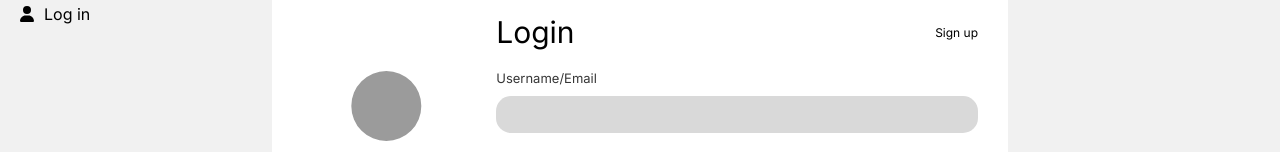
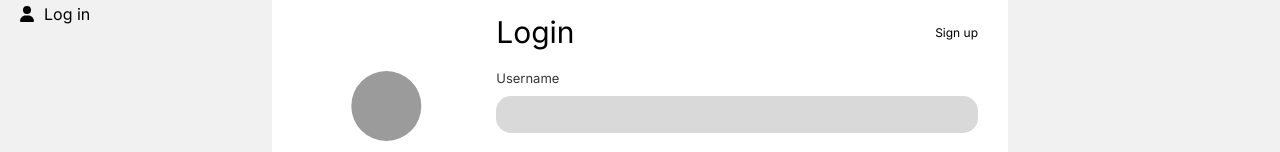
Before and after one commit to arben-djokovic/repertorify-mern, a React (Create React App) app in the folder frontend/: page /login in a window 1280 px wide. Shown: the part 272-424 px from the top of the page. Built offline with nearby package versions, Linux system fonts and the light colour scheme; no server answers.

Commit message:
Set trust proxy to true for proper IP handling behind proxies

```diff
--- a/frontend/src/pages/Registration/Login.js
+++ b/frontend/src/pages/Registration/Login.js
@@ -61,7 +61,7 @@
             <Link to="/signup" className="link">Sign up</Link>
           </div>
           <div className="input">
-            <label htmlFor="username">Username/Email</label>
+            <label htmlFor="username">Username</label>
             <input type="text" id="username" name="username" />
           </div>
           <div className="input">
```
Also changed, not shown: 1 other file (tests, documents, lock files or other folders).
